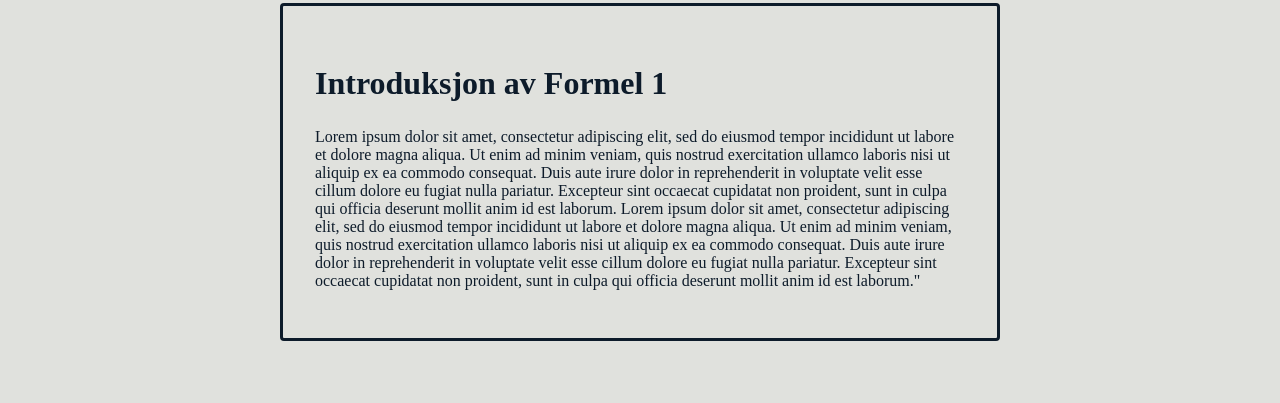
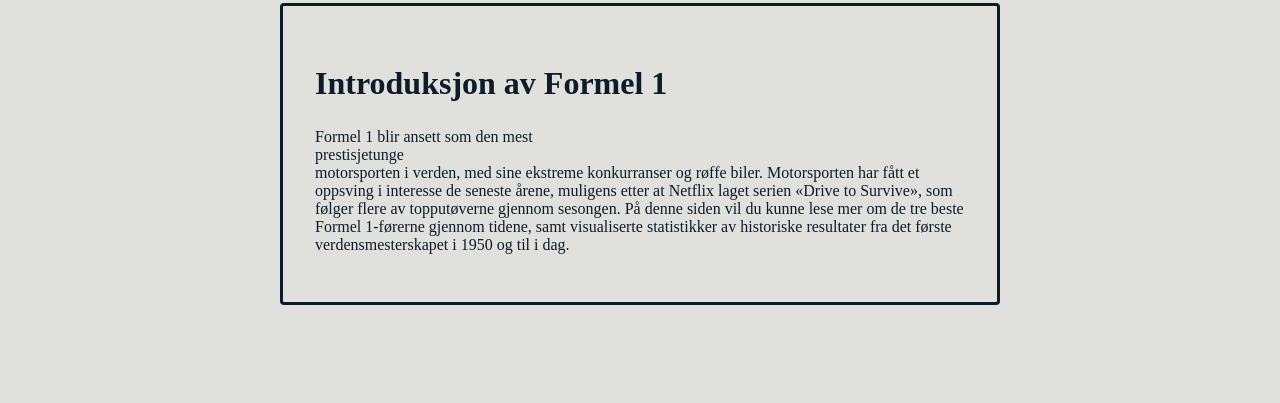
Before and after one commit to Mariannesm/test_task, a website: page formulaone.html in a window 1280 px wide. Shown: the part 975-1378 px from the top of the page. Drawn offline with nearby package versions, Linux system fonts and the light colour scheme.

Commit message:
ny tekst

```diff
--- a/formulaone.html
+++ b/formulaone.html
@@ -26,7 +26,7 @@
         </ul>
     <section id="introduction">
         <h2>Introduksjon av Formel 1</h2>
-        <p>Lorem ipsum dolor sit amet, consectetur adipiscing elit, sed do eiusmod tempor incididunt ut labore et dolore magna aliqua. Ut enim ad minim veniam, quis nostrud exercitation ullamco laboris nisi ut aliquip ex ea commodo consequat. Duis aute irure dolor in reprehenderit in voluptate velit esse cillum dolore eu fugiat nulla pariatur. Excepteur sint occaecat cupidatat non proident, sunt in culpa qui officia deserunt mollit anim id est laborum. Lorem ipsum dolor sit amet, consectetur adipiscing elit, sed do eiusmod tempor incididunt ut labore et dolore magna aliqua. Ut enim ad minim veniam, quis nostrud exercitation ullamco laboris nisi ut aliquip ex ea commodo consequat. Duis aute irure dolor in reprehenderit in voluptate velit esse cillum dolore eu fugiat nulla pariatur. Excepteur sint occaecat cupidatat non proident, sunt in culpa qui officia deserunt mollit anim id est laborum."</p>
+        <p>Formel 1 blir ansett som den mest <br>prestisjetunge</br> motorsporten i verden, med sine ekstreme konkurranser og røffe biler. Motorsporten har fått et oppsving i interesse de seneste årene, muligens etter at Netflix laget serien «Drive to Survive», som følger flere av topputøverne gjennom sesongen. På denne siden vil du kunne lese mer om de tre beste Formel 1-førerne gjennom tidene, samt visualiserte statistikker av historiske resultater fra det første verdensmesterskapet i 1950 og til i dag. </p>
     </section>
 
     </nav>
```
